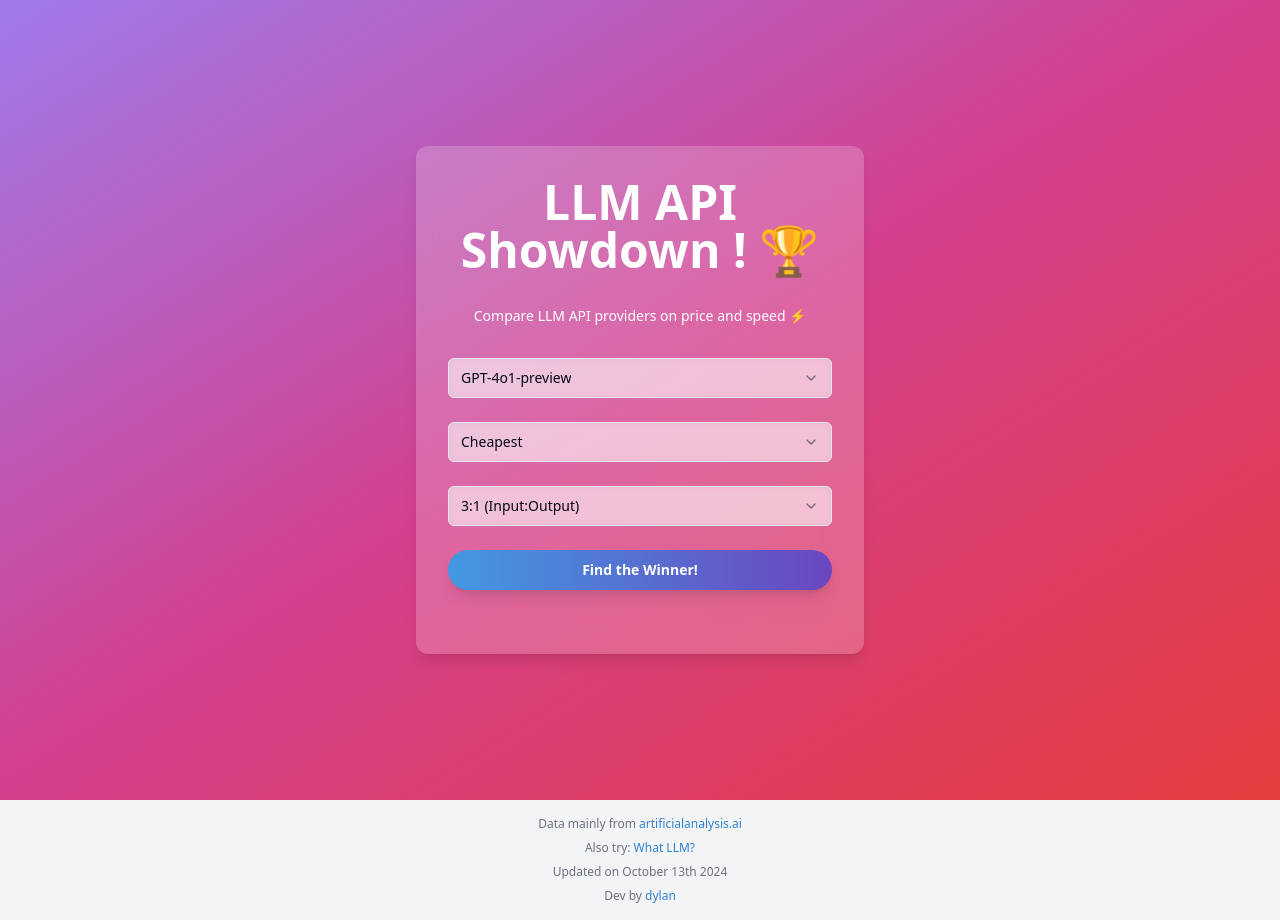
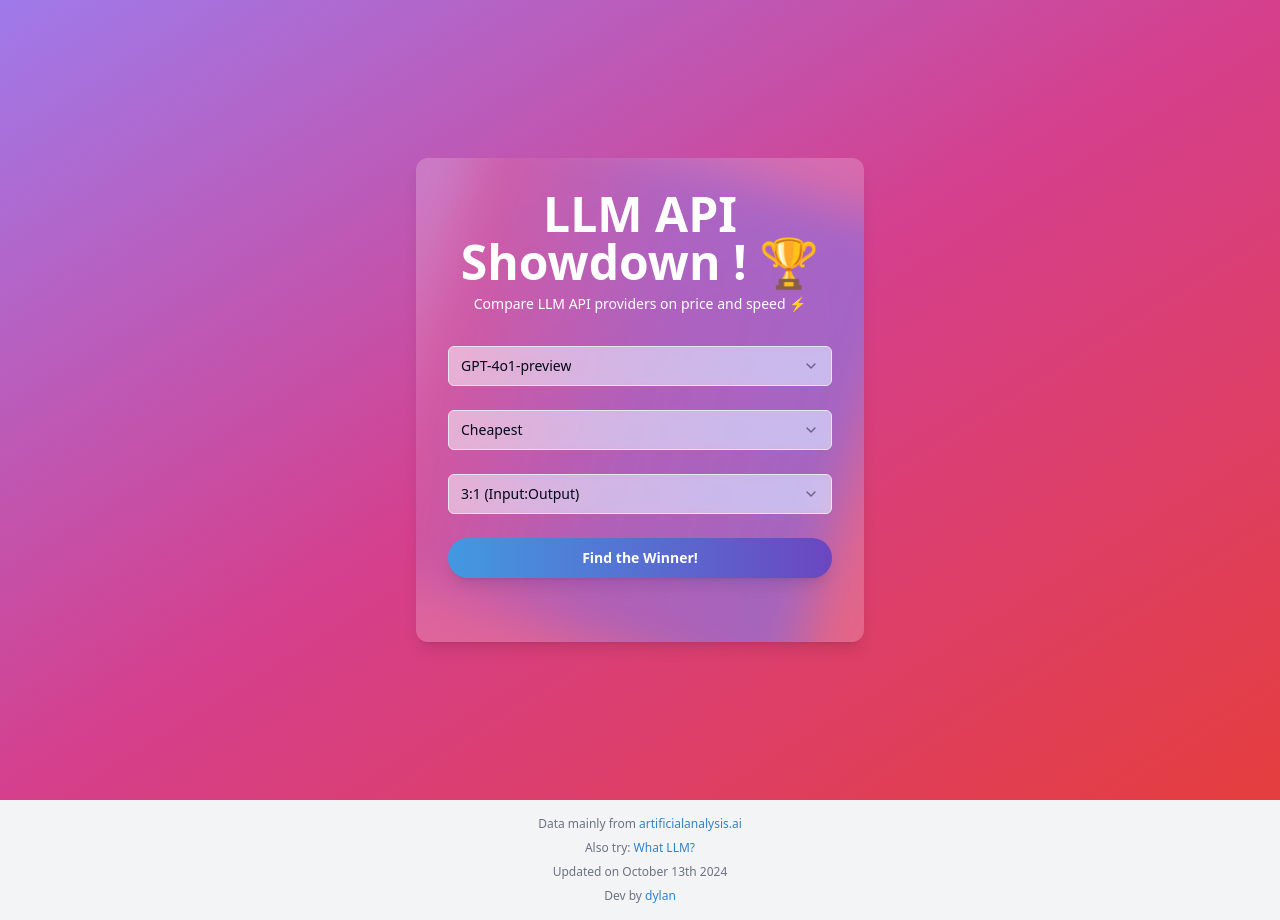
Before and after one commit to demianarc/model-selector, a Next.js app: page / in a window 1280 px wide. Built offline with nearby package versions, Linux system fonts and the light colour scheme.

Commit message:
nextjsanimation

```diff
--- /dev/null
+++ b/app/components/NeonGradientCard.tsx
@@ -0,0 +1,31 @@
+import React from 'react';
+import { motion } from 'framer-motion';
+
+interface NeonGradientCardProps {
+  children: React.ReactNode;
+  className?: string;
+}
+
+export function NeonGradientCard({ children, className = '' }: NeonGradientCardProps) {
+  return (
+    <motion.div
+      className={`relative overflow-hidden rounded-xl bg-slate-900 p-8 ${className}`}
+      initial={{ opacity: 0, scale: 0.9 }}
+      animate={{ opacity: 1, scale: 1 }}
+      transition={{ duration: 0.5 }}
+    >
+      <motion.div
+        className="absolute inset-0 z-0 bg-gradient-to-r from-indigo-500 via-purple-500 to-pink-500 opacity-50 blur-xl"
+        animate={{
+          rotate: [0, 360],
+        }}
+        transition={{
+          duration: 10,
+          repeat: Infinity,
+          ease: "linear",
+        }}
+      />
+      <div className="relative z-10">{children}</div>
+    </motion.div>
+  );
+}
--- a/app/components/ai-model-showdown.tsx
+++ b/app/components/ai-model-showdown.tsx
@@ -5,6 +5,7 @@
 import { Select, SelectContent, SelectItem, SelectTrigger, SelectValue } from "@/components/ui/select"
 import { Button } from "@/components/ui/button"
 import confetti from 'canvas-confetti'
+import { NeonGradientCard } from './NeonGradientCard';
 
 interface DataItem {
     id: string;
@@ -336,9 +337,9 @@
 
   return (
     <div className="min-h-screen flex items-center justify-center bg-gradient-to-br from-purple-400 via-pink-500 to-red-500">
-      <div className="container mx-auto p-8 max-w-md bg-white bg-opacity-20 backdrop-blur-lg rounded-xl shadow-lg text-center">
+      <NeonGradientCard className="container mx-auto p-8 max-w-md bg-white bg-opacity-20 backdrop-blur-lg rounded-xl shadow-lg text-center">
         <motion.h1
-          className="text-5xl font-extrabold mb-8 text-white"
+          className="text-5xl font-extrabold mb-2 text-white"
           initial={{ y: -50, opacity: 0 }}
           animate={{ y: 0, opacity: 1 }}
           transition={{ type: "spring", stiffness: 300, damping: 20 }}
@@ -449,7 +450,7 @@
   </motion.div>
 )}
         </AnimatePresence>
+        </NeonGradientCard>
       </div>
-    </div>
   )
 }
--- a/app/globals.css
+++ b/app/globals.css
@@ -57,3 +57,16 @@
     @apply bg-background text-foreground;
   }
 }
+
+@layer utilities {
+  .text-shadow-neon {
+    text-shadow: 0 0 7px #fff,
+               0 0 10px #fff,
+               0 0 21px #fff,
+               0 0 42px #bc13fe,
+               0 0 82px #bc13fe,
+               0 0 92px #bc13fe,
+               0 0 102px #bc13fe,
+               0 0 151px #bc13fe;
+  }
+}
--- a/package.json
+++ b/package.json
@@ -15,7 +15,7 @@
     "canvas-confetti": "^1.9.3",
     "class-variance-authority": "^0.7.0",
     "clsx": "^2.1.1",
-    "framer-motion": "^11.11.8",
+    "framer-motion": "^11.11.9",
     "lucide-react": "^0.452.0",
     "next": "14.2.15",
     "react": "^18",
```
Also changed, not shown: 1 other file (tests, documents, lock files or other folders).
